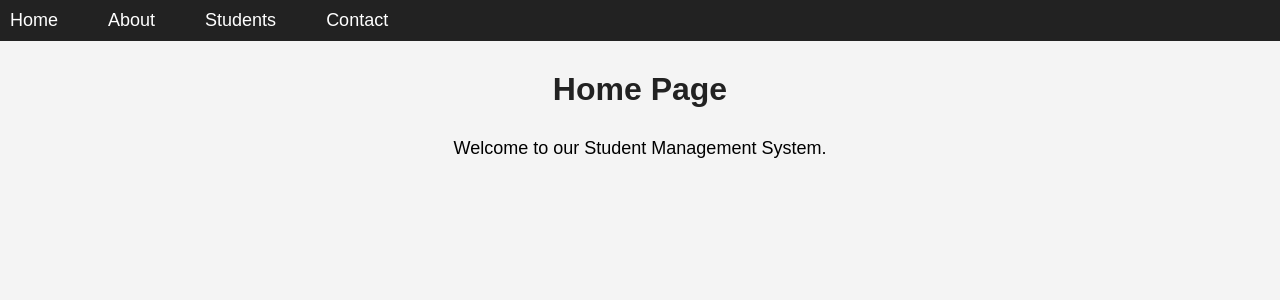
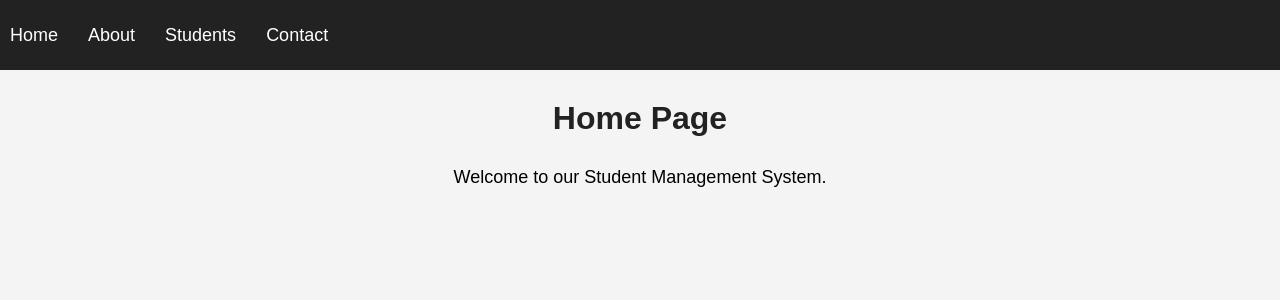
Before and after one commit to surajpandey230522-cloud/learning_react, a React (Vite) app: page / in a window 1280 px wide. Shown: the top 300 px of the page. Built offline with nearby package versions, Linux system fonts and the light colour scheme.

Commit message:
update css

```diff
--- a/src/App.css
+++ b/src/App.css
@@ -39,17 +39,20 @@ body {
     font-family: Arial, sans-serif;
     background: #f4f4f4;
 }
-
-nav {
-  display: flex;
-
-  text-align: end;
-  gap: 50px;
-  padding: 10px;
+nav{
+    align-content: end;
+}
+.navbar {
+   display: flex;
+  justify-content: flex-start;
+  align-items: center;
+  gap: 30px;
+  height: 70px;
   background-color: #222;
+  padding-left: 10px;
 }
 
-nav a {
+.navbar a {
     color: white;
     text-decoration: none;
     font-size: 18px;
--- a/src/components/Navbar.jsx
+++ b/src/components/Navbar.jsx
@@ -9,7 +9,7 @@ class Navbar extends Component {
 
         return (
             <nav>
-
+              <div className='navbar'>
                 <Link to="/">Home</Link>
 
                 <Link to="/about">About</Link>
@@ -17,7 +17,7 @@ class Navbar extends Component {
                 <Link to="/students">Students</Link>
 
                 <Link to="/contact">Contact</Link>
-
+             </div>
             </nav>
         );
     }
```
